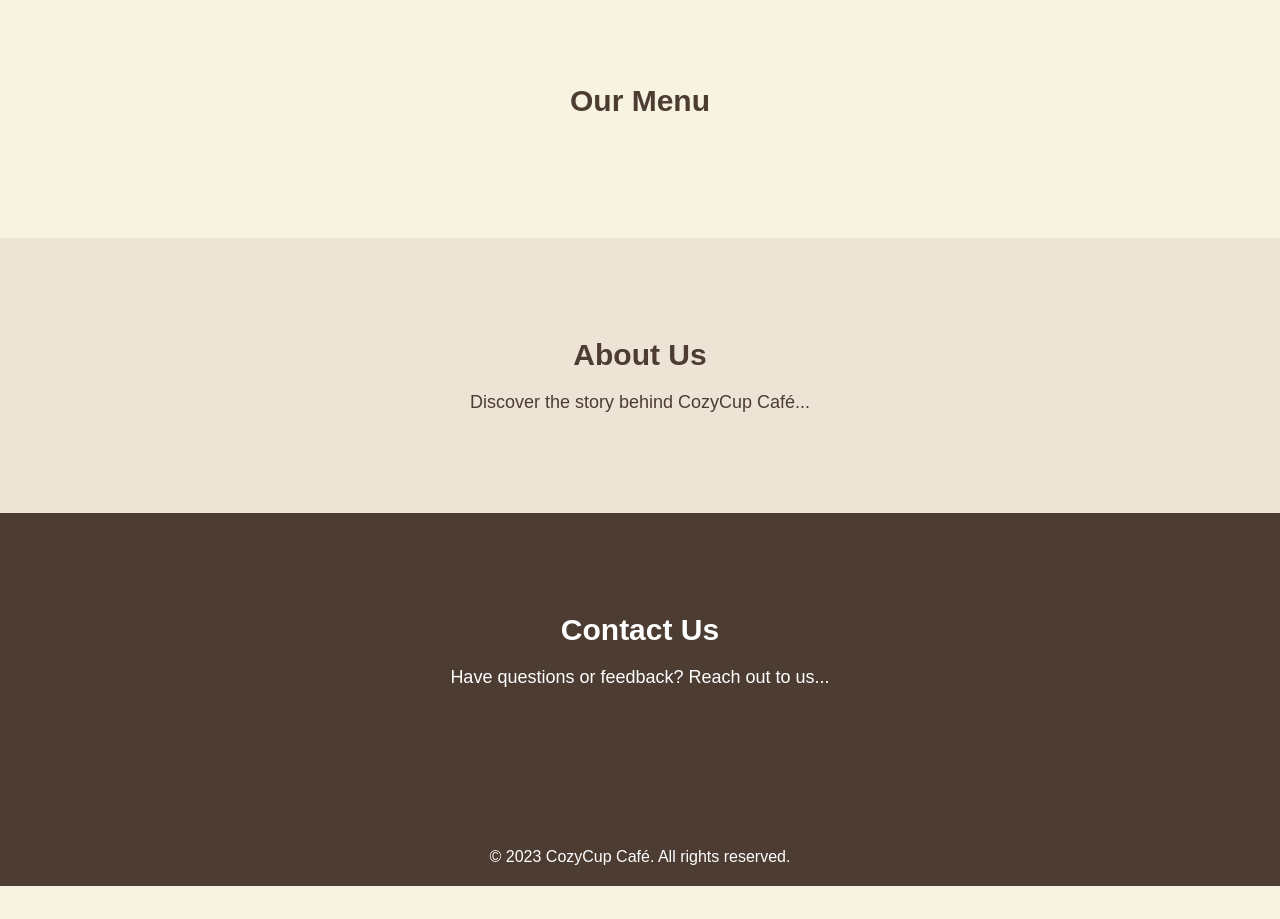
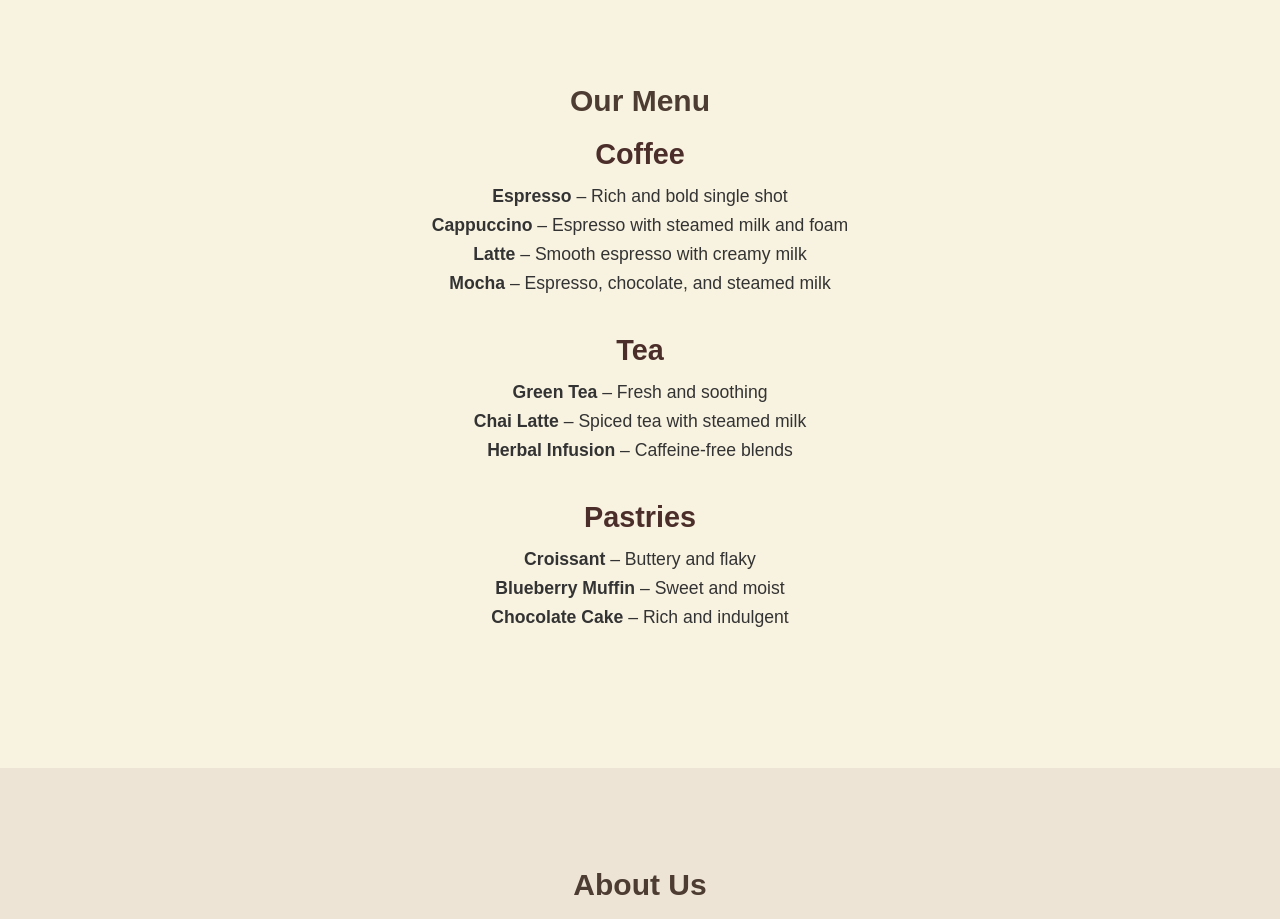
Before and after one commit to KMMFestin10/CozyCup, a plain HTML site: page index.html in a window 1280 px wide. Shown: the part 1020-1939 px from the top of the page. Before the commit the page ends 1906 px from the top, so only its background shows below. Drawn offline with Linux system fonts and the light colour scheme.

Commit message:
Menu Added

```diff
--- a/css/styles.css
+++ b/css/styles.css
@@ -94,6 +94,28 @@ nav a:hover {
     margin-bottom: 20px;
 }
 
+
+.menu-category {
+    margin-bottom: 40px;
+}
+
+    .menu-category h3 {
+        color: #4B2E2A;
+        margin-bottom: 15px;
+        font-size: 1.8rem;
+    }
+
+    .menu-category ul {
+        list-style: none;
+        padding: 0;
+    }
+
+    .menu-category li {
+        font-size: 1.1rem;
+        margin: 8px 0;
+        color: #333;
+    }
+
 .about {
     padding: 100px 0;
     text-align: center;
--- a/index.html
+++ b/index.html
@@ -30,6 +30,33 @@
     <section id="menu" class="menu">
         <h2>Our Menu</h2>
         <!-- Add menu items here -->
+        <div class="menu-category">
+            <h3>Coffee</h3>
+            <ul>
+                <li><strong>Espresso</strong> – Rich and bold single shot</li>
+                <li><strong>Cappuccino</strong> – Espresso with steamed milk and foam</li>
+                <li><strong>Latte</strong> – Smooth espresso with creamy milk</li>
+                <li><strong>Mocha</strong> – Espresso, chocolate, and steamed milk</li>
+            </ul>
+        </div>
+
+        <div class="menu-category">
+            <h3>Tea</h3>
+            <ul>
+                <li><strong>Green Tea</strong> – Fresh and soothing</li>
+                <li><strong>Chai Latte</strong> – Spiced tea with steamed milk</li>
+                <li><strong>Herbal Infusion</strong> – Caffeine-free blends</li>
+            </ul>
+        </div>
+
+        <div class="menu-category">
+            <h3>Pastries</h3>
+            <ul>
+                <li><strong>Croissant</strong> – Buttery and flaky</li>
+                <li><strong>Blueberry Muffin</strong> – Sweet and moist</li>
+                <li><strong>Chocolate Cake</strong> – Rich and indulgent</li>
+            </ul>
+        </div>
     </section>
 
     <section id="about" class="about">
```
